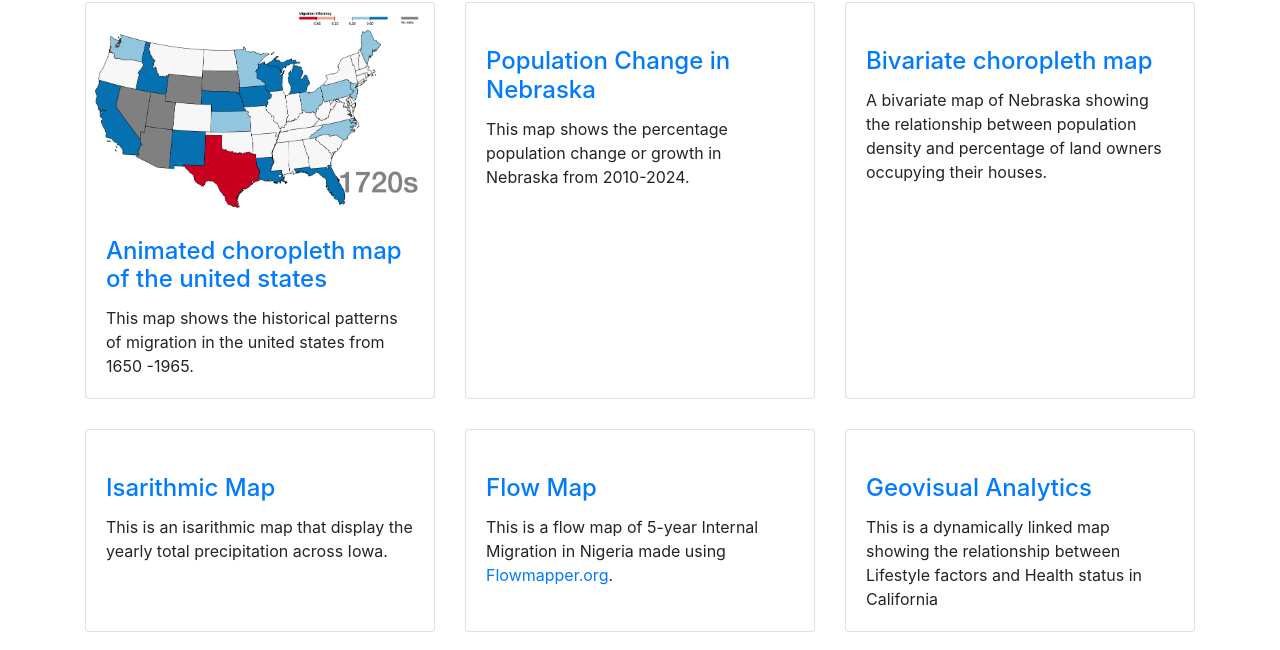
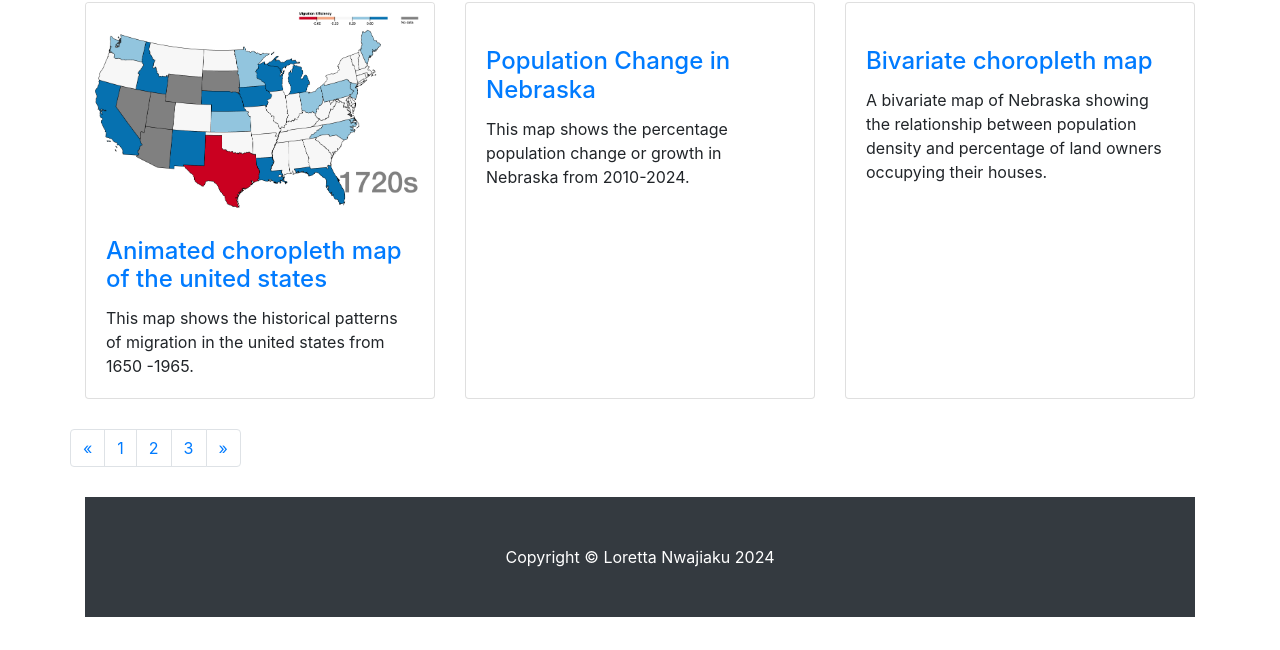
Before and after one commit to lorettaNwa/Project, a website: page index.html in a window 1280 px wide. Shown: the part 150-800 px from the top of the page. Drawn offline with Linux system fonts and the light colour scheme.

Commit message:
Update index.html

```diff
--- a/index.html
+++ b/index.html
@@ -8,7 +8,7 @@
     <meta name="description" content="">
     <meta name="author" content="">
 
-    <title>Loretta Nwajiaku's Geovizualization Portfolio</title>
+    <title>Loretta Nwajiaku's Final Project</title>
 
     <!-- Bootstrap core CSS -->
     <link href="vendor/bootstrap/css/bootstrap.min.css" rel="stylesheet">
@@ -90,39 +90,6 @@
             </div>
           </div>
         </div>
-        <div class="col-lg-4 col-sm-6 portfolio-item">
-          <div class="card h-100">
-            <a href="https://observablehq.com/d/d8f0c13ae4e341b5"><img class="card-img-top" src="images/Isarithmic.png" alt=""></a>
-            <div class="card-body">
-              <h4 class="card-title">
-                <a href="https://observablehq.com/d/d8f0c13ae4e341b5">Isarithmic Map</a>
-              </h4>
-              <p class="card-text">This is an isarithmic map that display the yearly total precipitation across Iowa.</p>
-            </div>
-          </div>
-        </div>
-        <div class="col-lg-4 col-sm-6 portfolio-item">
-          <div class="card h-100">
-            <a href="FlowMap.html"><img class="card-img-top" src="images/Nigeria.png" alt=""></a>
-            <div class="card-body">
-              <h4 class="card-title">
-                <a href="FlowMap.html">Flow Map</a>
-              </h4>
-              <p class="card-text">This is a flow map of 5-year Internal Migration in Nigeria made using <a href="https://flowmapper.org/">Flowmapper.org</a>.</p>
-            </div>
-          </div>
-        </div>
-        <div class="col-lg-4 col-sm-6 portfolio-item">
-          <div class="card h-100">
-            <a href="smallmultiples/"><img class="card-img-top" src="images/lifestlye_health.png" alt=""></a>
-            <div class="card-body">
-              <h4 class="card-title">
-                <a href="smallmultiples/">Geovisual Analytics</a>
-              </h4>
-              <p class="card-text">This is a dynamically linked map showing the relationship between Lifestyle factors and Health status in California</p>
-            </div>
-            </div>
-          </div>
 
       <!-- /.row -->
 
```
